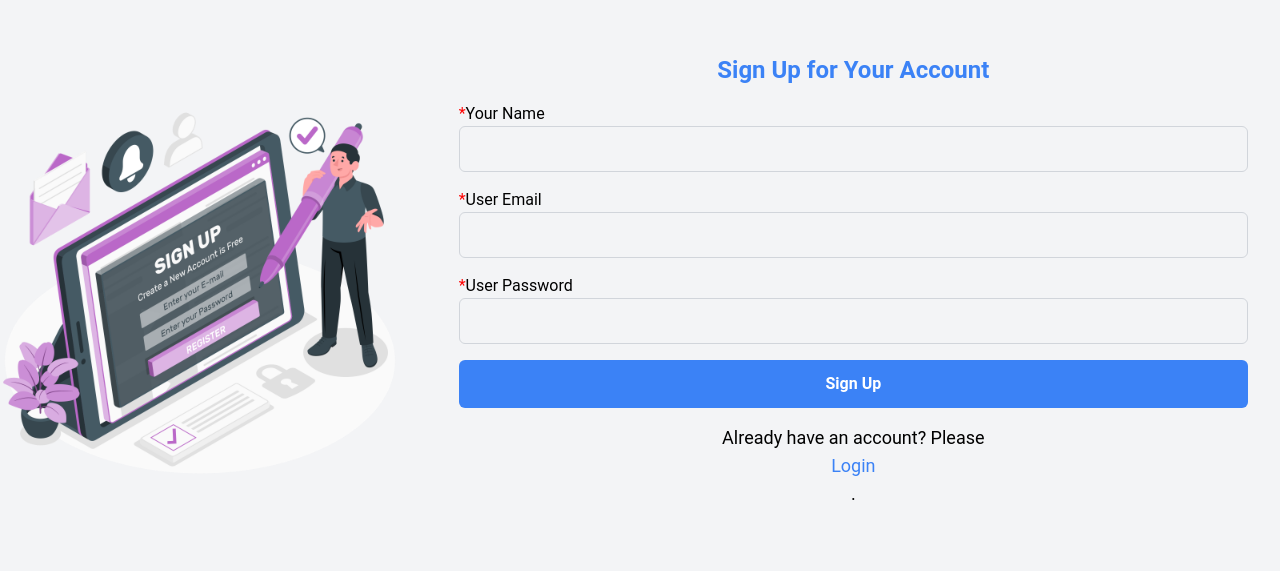
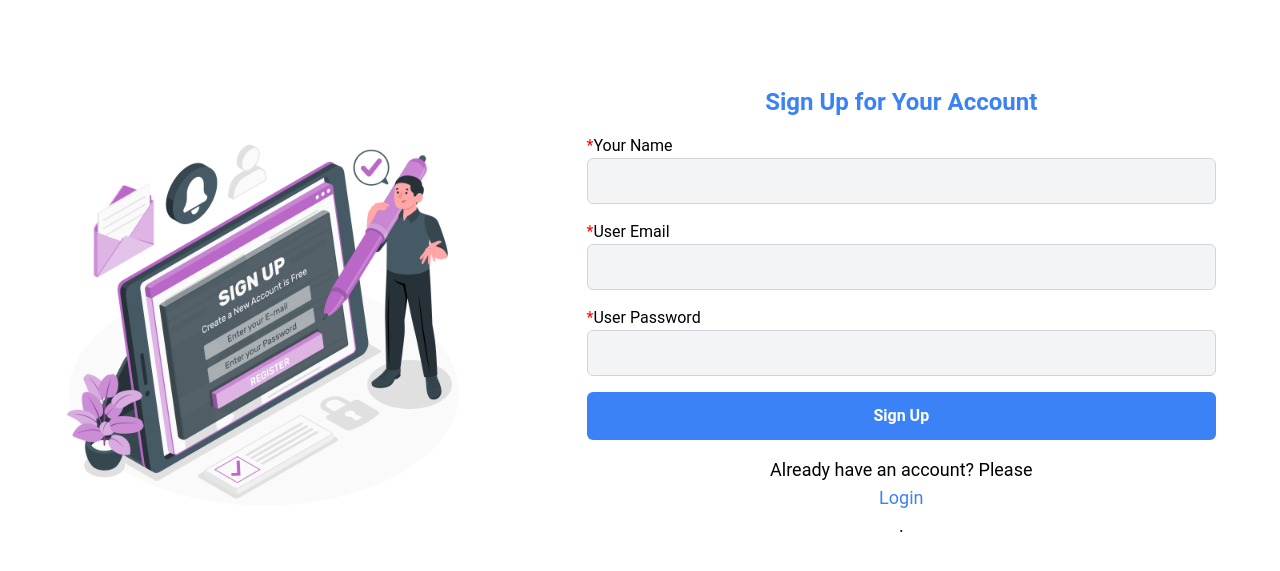
Before and after one commit to JubayerAhmmodShuvo/Task_Manager_FrontEnd, a Next.js app: page /signup in a window 1280 px wide. Shown: the part 119-690 px from the top of the page. Built offline with nearby package versions, Linux system fonts and the light colour scheme.

Commit message:
done working

```diff
--- a/src/app/login/page.tsx
+++ b/src/app/login/page.tsx
@@ -7,7 +7,7 @@ export const metadata: Metadata = {
 };
 const page = () => {
   return (
-    <div>
+    <div className="max-w-7xl w-full mx-auto p-8">
       <LoginPage />
     </div>
   );
--- a/src/app/signup/page.tsx
+++ b/src/app/signup/page.tsx
@@ -8,7 +8,7 @@ export const metadata: Metadata = {
 
 const SignUp = () => {
   return (
-    <div>
+    <div className="max-w-7xl w-full mx-auto p-8">
       <SignupPage />
     </div>
   );
--- a/src/components/Login/Login.tsx
+++ b/src/components/Login/Login.tsx
@@ -13,8 +13,8 @@ import { storeUserInfo } from "@/services/auth.service";
 
 import { toast } from "react-toastify";
 import "react-toastify/dist/ReactToastify.css";
-import FormInput from "../FORMS/FormInput";
-import Form from "../FORMS/Form";
+import FormInput from "../Forms/FormInput";
+import Form from "../Forms/Form";
 
 
 
@@ -42,8 +42,8 @@ const LoginPage = () => {
   };
 
   return (
-    <div className="flex justify-center items-center max-w-screen min-h-screen bg-gray-100">
-      <div className="md:w-1/2 lg:w-1/3">
+    <div className="flex flex-col md:flex-row justify-center items-center max-w-screen min-h-screen">
+      <div className="md:w-full lg:w-1/2  text-center md:text-left p-8">
         <Image src={loginImage} width={350} alt="login image" />
       </div>
       <div className="md:w-1/2 lg:w-2/3 p-8">
@@ -59,8 +59,8 @@ const LoginPage = () => {
                 size="large"
                 label="User Email"
                 required
-                disabled={false} // Set disabled to true or false as needed
-                className="w-full py-2 px-3 bg-gray-100 text-lg rounded-md" // Add className here
+                disabled={false}
+                className="w-full py-2 px-3 bg-gray-100 text-lg rounded-md"
               />
             </div>
             <div className="mb-4 w-full">
@@ -85,7 +85,6 @@ const LoginPage = () => {
         <p style={{ textAlign: "center", fontSize: "20px" }}>
           Don&rsquo;t have an account? Please
           <Link href="/signup">
-
             <p className="text-blue-500">SignUp</p>
           </Link>
           .
--- a/src/components/SignUp/SignUp.tsx
+++ b/src/components/SignUp/SignUp.tsx
@@ -7,8 +7,8 @@ import { SubmitHandler } from "react-hook-form";
 import signupImage from "../../assets/signup-image.png";
 import { useUserSignUpMutation } from "../../redux/api/authApi";
 import { signupSchema } from "../../schemas/signup";
-import Form from "@/components/FORMS/Form";
-import FormInput from "@/components/FORMS/FormInput";
+import Form from "@/components/Forms/Form";
+import FormInput from "@/components/Forms/FormInput";
 import { toast } from "react-toastify";
 import "react-toastify/dist/ReactToastify.css";
 
@@ -38,8 +38,8 @@ const SignupPage = () => {
  };
 
   return (
-    <div className="flex justify-center items-center max-w-screen min-h-screen bg-gray-100">
-      <div className="md:w-1/2 lg:w-1/3">
+    <div className="flex flex-col md:flex-row justify-center items-center max-w-screen min-h-screen">
+      <div className="md:w-full lg:w-1/2  text-center md:text-left p-8">
         <Image src={signupImage} width={400} alt="signup image" />
       </div>
       <div className="md:w-1/2 lg:w-2/3 p-8">
--- a/src/helpers/axios/axiosinstance.ts
+++ b/src/helpers/axios/axiosinstance.ts
@@ -9,7 +9,7 @@ instance.defaults.headers["Accept"] = "application/json";
 instance.defaults.timeout = 60000;
 
 
-// Add a request interceptor
+
 instance.interceptors.request.use(function (config) {
   // Do something before request is sent
   const accessToken = getFromLocalStorage(authKey);
```
